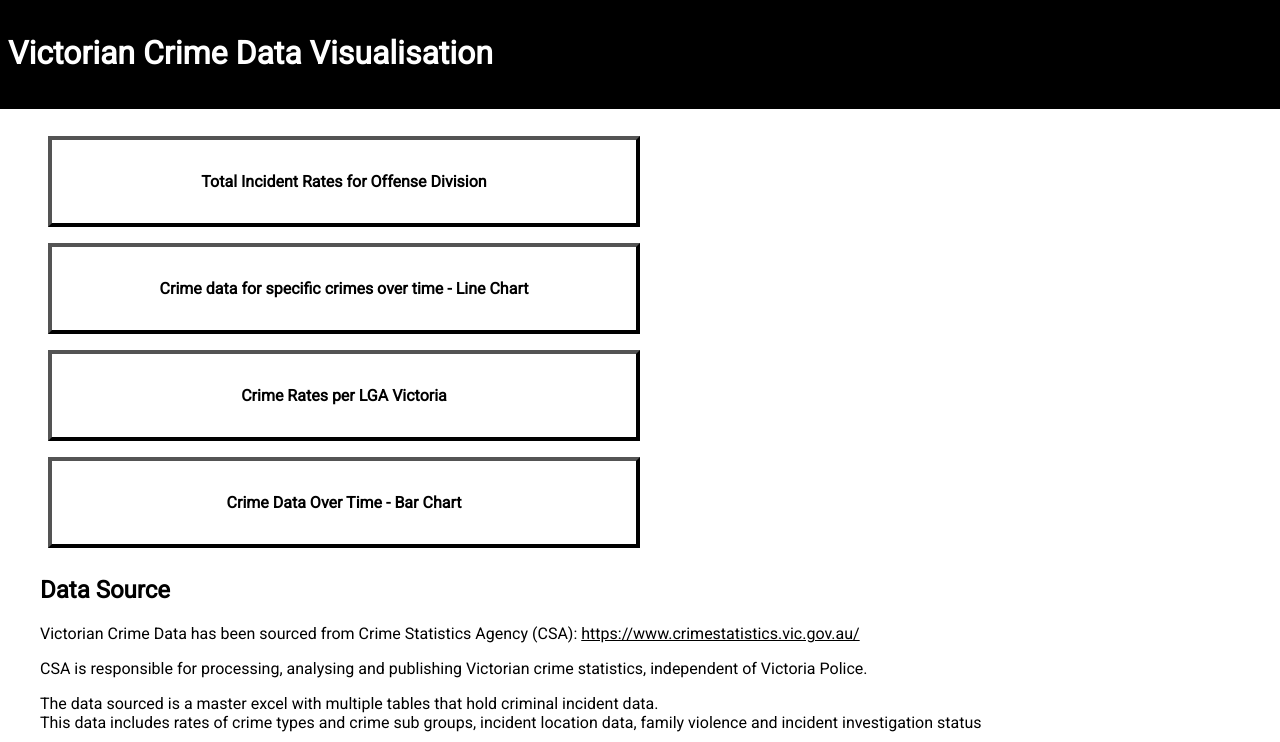
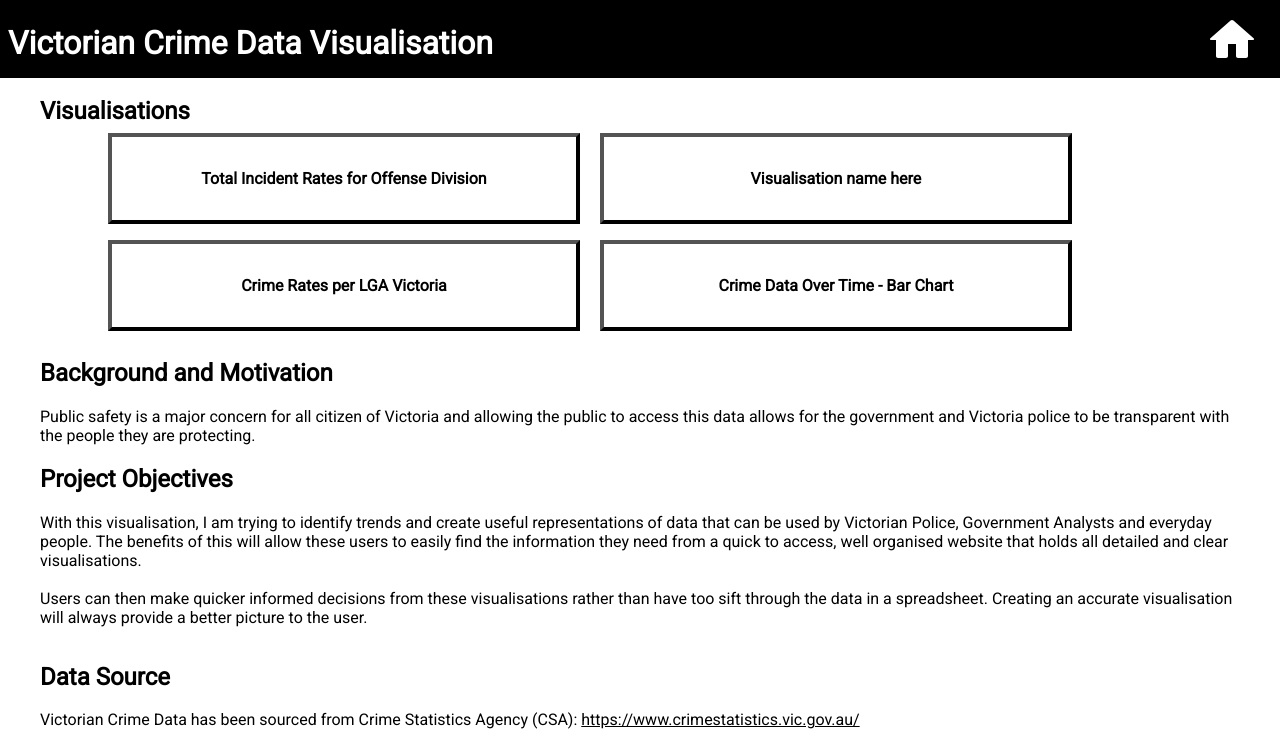
Before and after one commit to NathanD19/CriminalDataVisualisation, a plain HTML site: page index.html in a window 1280 px wide. Shown: the top 742 px of the page. Drawn offline with nearby package versions, Linux system fonts and the light colour scheme.

Commit message:
Fixes to overall site feel

```diff
--- a/index.html
+++ b/index.html
@@ -16,17 +16,19 @@
 </head>
 <header>
     <h1>Victorian Crime Data Visualisation</h1>
+    <a style="color: white;" href="./index.html"><img id="home_icon" src="images/home.svg" alt="home"> </a>
 </header>
 
 <body>
     <br>
+    <h2 style="display: inline;">Visualisations</h2>
     <div class="center">
         <div class="clearfix">
-            <div id="box1" class="box" onclick="location.href='barchart.html';" style="cursor: pointer;">
+            <div class="box" onclick="location.href='barchart.html';" style="cursor: pointer;">
                 <p>Total Incident Rates for Offense Division</p>
             </div>
             <div class="box" onclick="location.href='scatterplot.html';" style="cursor: pointer;">
-                <p>Crime data for specific crimes over time - Line Chart</p>
+                <p>Visualisation name here</p>
             </div>
         </div>
         <div class="clearfix">
@@ -37,6 +39,26 @@
                 <p>Crime Data Over Time - Bar Chart</p>
             </div>
         </div>
+    </div>
+    <div id="background_motivation_information">
+        <h2>Background and Motivation</h2>
+        <p>
+            Public safety is a major concern for all citizen of Victoria and allowing the public to access this data
+            allows for the government and Victoria police to be transparent with the people they are protecting.
+        </p>
+    </div>
+    <div id="objective_information">
+        <h2>Project Objectives</h2>
+        <p>
+            With this visualisation, I am trying to identify trends and create useful representations of data that can
+            be used by Victorian Police, Government Analysts and everyday people. The benefits of this will allow these
+            users to easily find the information they need from a quick to access, well organised website that holds all
+            detailed and clear visualisations.
+            <br><br>
+            Users can then make quicker informed decisions from these visualisations
+            rather than have too sift through the data in a spreadsheet. Creating an accurate visualisation will always
+            provide a better picture to the user.
+        </p>
     </div>
     <div id="data_source_information" style="float:left;">
         <h2>Data Source</h2>
@@ -82,10 +104,4 @@
     <span>COS30045 - Data Visualisation<br>Nathan Davies - 101094460</span>
 </footer>
 
-<style>
-
-function
-
-</style>
-
 </html>
--- a/styles/theme.css
+++ b/styles/theme.css
@@ -25,15 +25,23 @@ header {
     margin-top: -1em;
 }
 
+#home_icon {
+    width: 3em;
+    display: inline-block;
+    float: right;
+    padding-right: 1em;
+    margin-top: -0.5em;
+}
+
 .center {
+    margin: auto;
     display: block;
-    width: 100%;
-
+    width: 90%;
 }
 
 .box {
-    float: left;
-    width: 46%;
+    display: inline-block;
+    width: 45%;
     padding: 1em;
     margin: auto;
     border: 4px solid black;
@@ -44,12 +52,23 @@ header {
     font-weight: bold;
 }
 
+@media screen and (max-width: 1400px) {
+    .box {
+        width: 40%;
+    }
+}
+
+@media screen and (max-width: 750px) {
+    .box {
+        width: 30%;
+    }
+}
+
 .box:hover {
     background-color: lightgrey;
     border-style: inset;
     font-weight: bold;
 }
-
 
 .clearfix::after {
     content: "";
@@ -129,7 +148,7 @@ button {
 }
 
 h1 {
-    margin-top: 10px;
+    display: inline;
 }
 
 figcaption {
```
Also changed, not shown: barchart.html (+2 -1 lines), map.html (+2 -1 lines), images/home.svg (added).
